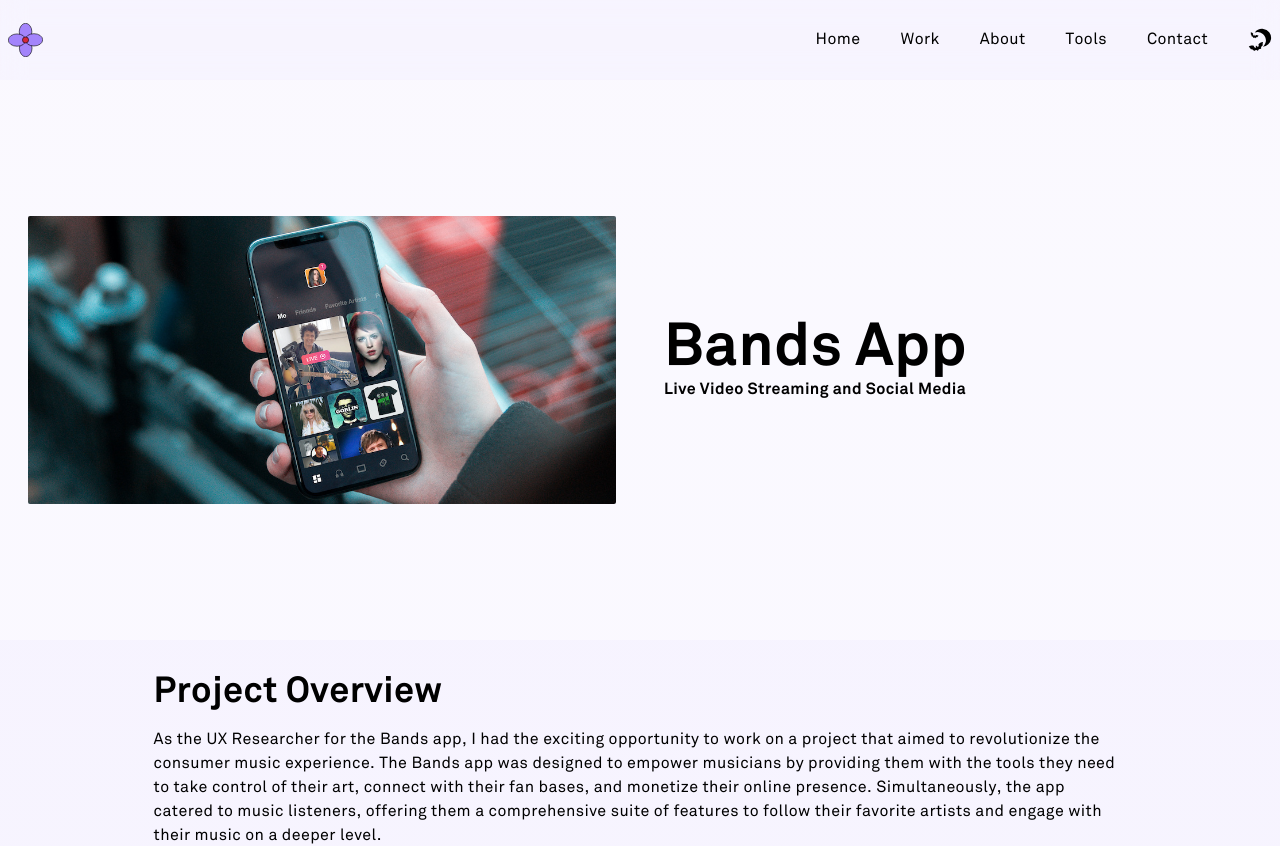
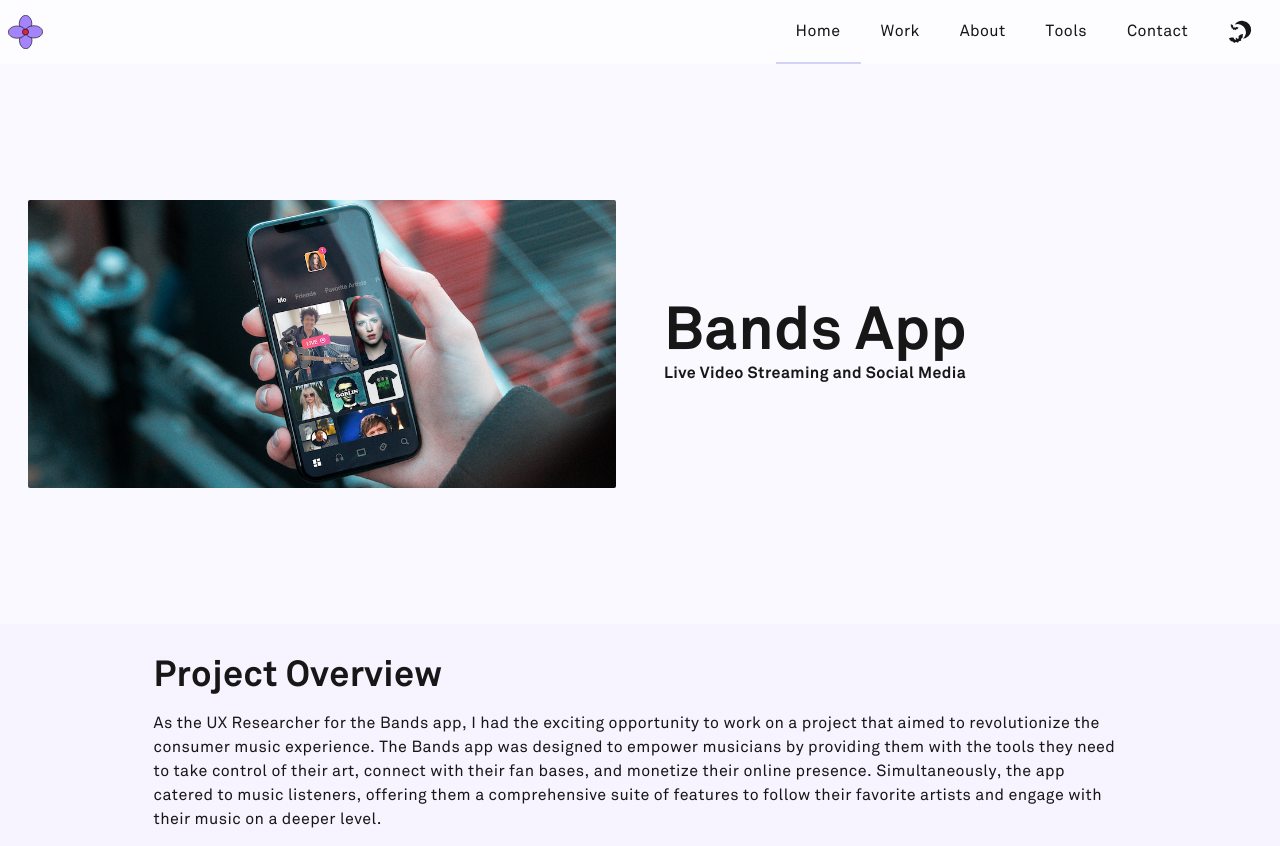
Before and after one commit to sofia-cse/nextjs-portfolio, a Next.js app: page /bands-app in a window 1280 px wide. Shown: the top 846 px of the page. Built offline with nearby package versions, Linux system fonts and the light colour scheme.

Commit message:
underlined nav, refactored css to fix background and color formatting

```diff
--- a/src/app/globals.css
+++ b/src/app/globals.css
@@ -2,14 +2,13 @@
 @tailwind components;
 @tailwind utilities;
 
-
-html  {
+html {
   /* commenting out smooth scroll until next/link anchor scroll is fixed */
   /* scroll-behavior: smooth!important;
   --scroll-behavior: smooth!important; */
-  font-family: ui-monospace, Menlo, Monaco, 'Cascadia Mono', 'Segoe UI Mono',
-  'Roboto Mono', 'Oxygen Mono', 'Ubuntu Monospace', 'Source Code Pro',
-  'Fira Mono', 'Droid Sans Mono', 'Courier New', monospace;
+  font-family: ui-monospace, Menlo, Monaco, "Cascadia Mono", "Segoe UI Mono",
+    "Roboto Mono", "Oxygen Mono", "Ubuntu Monospace", "Source Code Pro",
+    "Fira Mono", "Droid Sans Mono", "Courier New", monospace;
 }
 
 :root {
@@ -18,9 +17,9 @@ html  {
   --background-start-rgb: 214, 219, 220;
   --background-end-rgb: 255, 255, 255;
 */
-  --foreground-rgb: 0, 0, 0;
-  --background-start-rgb: 162, 132, 251, 0.1;
-  --background-end-rgb: 194, 175, 253, 0.1;
+  --foreground-rgb: 23, 23, 23;
+  --background-start-rgba: 162, 132, 251, 0.1;
+  --background-end-rgba: 194, 175, 253, 0.1;
 
   --base: 255, 255, 255;
 
@@ -37,31 +36,29 @@ html  {
     transparent 360deg
   );*/
 
-  --primary-glow: conic-gradient(
-    from 180deg at 50% 50%,
-    transparent,
-    #a284fb25,
-    #d3283b33,
-    #d3283b33,
-    #a284fb25,
-    transparent
+  --primary-glow: radial-gradient(
+    circle at 50%,
+    color(display-p3 0.827451 0.156863 0.231373 / 0.1) 0%,
+    transparent 70%
   );
 
   --glow-left: radial-gradient(
-    circle farthest-corner at 0% 50%,
-    #d3283b20,
-    #d3283b00
+    farthest-corner at 0% 50%,
+    color(display-p3 0.827451 0.156863 0.231373 / 0.1) 0%,
+    transparent 70%
   );
 
   --glow-right: radial-gradient(
     circle farthest-corner at 100% 50%,
-    #d3283b20,
-    #d3283b00
+    color(display-p3 0.827451 0.156863 0.231373 / 0.1) 0%,
+    transparent 70%
   );
 
   --secondary-glow: radial-gradient(
-    rgba(255, 255, 255, 1),
-    rgba(255, 255, 255, 0.3)
+    ellipse at 50%,
+    rgba(255, 255, 255, 0.9) 0%,
+    rgba(255, 255, 255, 0.5) 50%,
+    rgba(255, 255, 255, 0) 70%
   );
 
   --tile-start-rgb: 239, 245, 249;
@@ -91,7 +88,7 @@ html  {
   --card-rgb: 180, 185, 188;
   --card-border-rgb: 131, 134, 135;
 }
-
+/* old dark mode query
 @media (prefers-color-scheme: dark) {
   html {
     --foreground-rgb: 255, 255, 255;
@@ -104,11 +101,8 @@ html  {
 
     --backgroundHover: rgba(255, 115, 36, 0.01);
 
-    --primary-glow: radial-gradient(#d3283b30, #d3283b00);
-    --secondary-glow: radial-gradient(
-      rgba(0, 0, 0, 0),
-      rgba(0, 0, 0, 0),
-    );
+    --primary-glow: radial-gradient(color(display-p3 1 0.5 0), transparent);
+    --secondary-glow: radial-gradient(rgba(0, 0, 0, 0), rgba(0, 0, 0, 0));
 
     --tile-start-rgb: 2, 13, 46;
     --tile-end-rgb: 2, 5, 19;
@@ -128,23 +122,25 @@ html  {
     --card-border-rgb: 200, 200, 200;
   }
 }
+*/
 
-[data-theme='dark'] {
-  --foreground-rgb: 255, 255, 255;
+[data-theme="dark"] {
+  --foreground-rgb: 226, 232, 240;
   --background-start-rgba: 0, 0, 0, 0;
   --background-end-rgba: 0, 0, 0, 0;
 
-  --base: 34, 34, 34;
+  --base: 10, 10, 10;
 
   --border-color: #ffffff;
 
   --backgroundHover: rgba(255, 115, 36, 0.01);
 
-  --primary-glow: radial-gradient(#d3283b30, #d3283b00);
-  --secondary-glow: radial-gradient(
-    rgba(0, 0, 0, 0),
-    rgba(0, 0, 0, 0),
+  --primary-glow: radial-gradient(
+    circle at 50%,
+    color(display-p3 0.827451 0.156863 0.231373 / 0.188235) 0%,
+    transparent 70%
   );
+  --secondary-glow: radial-gradient(rgba(0, 0, 0, 0), rgba(0, 0, 0, 0));
 
   --tile-start-rgb: 2, 13, 46;
   --tile-end-rgb: 2, 5, 19;
@@ -162,107 +158,72 @@ html  {
   --callout-border-rgb: 108, 108, 108;
   --card-rgb: 100, 100, 100;
   --card-border-rgb: 200, 200, 200;
+
+  --glow-left: none;
+  --glow-right: none;
+}
+
+@layer base {
+  body {
+    @apply tracking-wide;
+  }
+
+  h1,
+  h2,
+  h3,
+  h4,
+  h5,
+  h6 {
+    @apply font-bold;
+  }
+
+  h1 {
+    @apply text-4xl sm:text-5xl md:text-6xl;
+  }
+
+  h2 {
+    @apply text-3xl sm:text-4xl;
+  }
+
+  li {
+    @apply cursor-pointer;
+  }
+
+  button {
+    @apply rounded-md uppercase bg-[#a284fb] text-white;
+  }
+
+  button:hover {
+    @apply shadow-xl transition ease-in-out duration-300;
+  }
+}
+
+body {
+  color: rgb(var(--foreground-rgb));
+  background: linear-gradient(
+    to bottom,
+    rgba(var(--background-start-rgba)),
+    rgba(var(--background-end-rgba))
+  );
+}
+
+/* individual class styles */
+.line {
+  position: absolute;
+  width: 100px;
+  height: 2px;
+  bottom: 0;
+  background-color: #d2d2f9;
+  transform-origin: 0 0 0;
+  transition: 0.2s;
 }
 
 .nav-top {
-  background-color: rgba(var(--base), 0.2);
+  background-color: rgba(var(--base), 0.75);
 }
 
 .nav-side {
   background-color: rgb(var(--base));
-}
-
-.center {
-  overflow: hidden;
-  background-clip: content-box;
-}
-
-.center::before {
-  background: var(--secondary-glow);
-  border-radius: 50%;
-  width: 100%;
-  height: 400px;
-  margin-left: -50%;
-  margin-top: 0px;
-  z-index: -2;
-}
-
-.center::after {
-  background: var(--primary-glow);
-  border-radius: 50%;
-  margin-top: -200px;
-  margin-left: -150px;
-  width: 300px;
-  height: 300px;
-  z-index: -1;
-  opacity: 0;
-  transition: 800ms;
-}
-
-.center:hover::after {
-  background: var(--primary-glow);
-  margin-top: -200px;
-  margin-left: -150px;
-  width: 300px;
-  height: 300px;
-  z-index: -1;
-  opacity: 1;
-  transition: 800ms;
-}
-
-.center::before,
-.center::after {
-  content: '';
-  left: 50%;
-  position: absolute;
-  filter: blur(42px);
-  transform: translateZ(0);
-}
-
-#work::before {
-  content: '';
-  max-width: 90%;
-  border-radius: 50%;
-  background: var(--glow-left);
-  left: 0%;
-  margin-top: -400px;
-  margin-left: -33%;
-  width: 66%;
-  height: 600px;
-  z-index: -1;
-  position: absolute;
-  filter: blur(50px);
-  transform: translateZ(0);
-}
-
-#about::before {
-  content: '';
-  max-width: 90%;
-  right: 0;
-  margin-top: -4.5rem;
-  border-radius: 50% 0 0 50%;
-  background: var(--glow-right);
-  width: 33%;
-  height: 560px;
-  z-index: -1;
-  position: absolute;
-  filter: blur(50px);
-}
-
-#skills::before {
-  content: '';
-  max-width: 90%;
-  border-radius: 50%;
-  background: var(--glow-left);
-  left: 0;
-  margin-top: -150px;
-  margin-left: -33%;
-  width: 66%;
-  height: 600px;
-  z-index: -1;
-  position: absolute;
-  filter: blur(50px);
-  transform: translateZ(0);
 }
 
 .projectheader {
@@ -272,7 +233,7 @@ html  {
 .projectitem {
   display: block;
   transform: translateZ(0);
-  border:1px solid;
+  border: 1px solid;
   border-color: var(--border-color);
   border-radius: 0.125rem;
   overflow: hidden;
@@ -289,7 +250,7 @@ html  {
 
 .projectitem::before,
 .projectitem::after {
-  content: '';
+  content: "";
   position: absolute;
   z-index: -1;
 }
@@ -307,99 +268,83 @@ html  {
   max-height: 466px !important;
 }
 
-/*
-.projectitem:hover::before {
-  animation: 4s rotate linear infinite;
-  width: 150%;
-  height: 200%;
-  background: var(--tile-border);
-  top: -40%;
-}
-*/
-
-/*
-.bands.projectitem:hover::before {
-  animation: 4s rotate linear infinite;
-  width: 200%;
-  height: 400%;
-  background: var(--tile-border);
-  top: -40%;
-}
-*/
-
-@media (min-width: 1024px) {
-  /*
-  .bands.projectitem:hover::before {
-    animation: 4s rotate linear infinite;
-    width: 150%;
-    height: 200%;
-    background: var(--tile-border);
-    top: -40%;
-  }
-  */
-}
-
-/* .projectitem::after {
-  inset: 100%;
-  padding: 10px;
-  border-radius: 6px;
-  background: linear-gradient(
-    to bottom right,
-    rgba(var(--tile-start-rgb), 1),
-    rgba(var(--tile-end-rgb), 1)
-  );
-  background-clip: content-box;
-} */
-
-body {
-  color: rgb(var(--foreground-rgb));
-  background: linear-gradient(
-    to bottom,
-    rgba(var(--background-start-rgb)),
-    rgba(var(--background-end-rgb)));
-}
-
+/* formatting on project detail page lists */
 ol {
-  list-style-type:decimal;
+  list-style-type: decimal;
   padding-left: 40px;
 }
 
-@layer base{
-
-  body {
-    @apply tracking-wide
+/* glowing background pseudo-code */
+.center {
+  overflow: hidden;
+  background-clip: content-box;
 }
 
-  h1, h2, h3, h4, h5, h6 {
-    @apply font-bold
+.center::before {
+  background: var(--secondary-glow);
+  width: 100%;
+  height: 400px;
+  margin-left: -50%;
+  margin-top: 0px;
+  z-index: -2;
 }
 
-  h1 {
-    @apply text-4xl sm:text-5xl md:text-6xl
+.center::after {
+  background: var(--primary-glow);
+  margin-top: -200px;
+  margin-left: -150px;
+  width: 300px;
+  height: 300px;
+  z-index: -1;
+  opacity: 0;
+  transition: 800ms;
 }
 
-  h2 {
-    @apply text-3xl sm:text-4xl
+.center:hover::after {
+  opacity: 1;
+  transition: 800ms;
 }
 
-  li {
-    @apply cursor-pointer
+.center::before,
+.center::after {
+  content: "";
+  left: 50%;
+  position: absolute;
+  filter: blur(24px);
+  border-radius: 50%;
 }
 
-  button {
-    @apply rounded-md uppercase bg-[#a284fb] text-white
+#work::before,
+#skills::before {
+  content: "";
+  max-width: 60%;
+  background: var(--glow-left);
+  left: 0;
+  width: 100%;
+  height: 160%;
+  z-index: -1;
+  position: absolute;
+  filter: blur(24px);
 }
 
-  button:hover  {
-    @apply shadow-xl transition ease-in-out duration-300
-  }
+#work::before {
+  margin-top: -400px;
 }
 
-@keyframes rotate {
-  from {
-    transform: rotate(360deg);
+#skills::before {
+  margin-top: 70px;
 }
-  to {
-    transform: rotate(0deg);
+
+#about::before {
+  content: "";
+  max-width: 50%;
+  right: 0;
+  margin-top: -4.5rem;
+  border-radius: 50% 0 0 50%;
+  background: var(--glow-right);
+  width: 100%;
+  height: 160%;
+  z-index: -1;
+  position: absolute;
+  filter: blur(24px);
 }
-}
--- /dev/null
+++ b/src/components/NavLine.jsx
@@ -0,0 +1,48 @@
+"use client";
+import React from "react";
+import { useState, useEffect } from "react";
+
+const NavLine = (props) => {
+  const [mounted, setMounted] = useState(false);
+
+  const [widths, setWidths] = useState([]);
+
+  useEffect(() => {
+    setMounted(true, []);
+    const widthArray = props.elementsRef.current.map((el) => el.offsetWidth);
+    setWidths(widthArray);
+  }, []);
+
+  console.log(`Widths:  ${widths[0]}`);
+
+  //calculate size and position for each nav element on load
+  const dimensions = {
+    home: { width: widths[0], x: 0 },
+    work: { width: widths[1], x: widths[0] },
+    about: { width: widths[2], x: widths[0] + widths[1] },
+    tools: { width: widths[3], x: widths[0] + widths[1] + widths[2] },
+    contact: {
+      width: widths[4],
+      x: widths[0] + widths[1] + widths[2] + widths[3],
+    },
+  };
+
+  //set width constant based on default element
+  const originalWidth = 100;
+
+  //set current width and height values to active tab
+  const activeDimensions = dimensions[props.activeTab];
+
+  // Resize and position background based on active tab
+  const lineStyle = {
+    home: {
+      transform: `translateX(${activeDimensions.x}px) scaleX(${
+        activeDimensions.width / originalWidth
+      })`,
+    },
+  };
+
+  return mounted && <div className="line" style={lineStyle.home} />;
+};
+
+export default NavLine;
--- a/src/components/Navbar.jsx
+++ b/src/components/Navbar.jsx
@@ -1,23 +1,30 @@
 "use client";
-import React, { useState } from "react";
+import React, { useState, useRef } from "react";
 import Image from "next/image";
 import Link from "next/link";
 import { AiOutlineClose, AiOutlineMail, AiOutlineMenu } from "react-icons/ai";
 import { FaGithub, FaLinkedinIn } from "react-icons/fa";
 import logo from "../../public/assets/florere.svg";
 import ThemeButton from "./ThemeButton.jsx";
+import NavLine from "./NavLine";
 
 const Navbar = () => {
   const [nav, setNav] = useState(false);
+  const [activeTab, setActiveTab] = useState("home");
+
+  const elementsRef = useRef([]);
+
   const handleNav = () => {
     setNav(!nav);
   };
+
   return (
-    <div className="nav-top w-full h-20 z-[100] sticky top-0 backdrop-blur-md">
+    <div className="nav-top w-full h-16 z-[100] sticky top-0 backdrop-blur">
       <div className="container mx-auto flex justify-between items-center w-full h-full px-2 2xl:px-8">
         <Link
-          href="/#main"
+          href="/#"
           aria-label="link to the top of the homepage for Sofia Martin's profile"
+          onClick={() => setActiveTab("home")}
         >
           <Image
             src={logo}
@@ -29,24 +36,63 @@ const Navbar = () => {
         </Link>
         <div>
           <ul className="hidden md:flex items-center">
-            <li className="ml-10 text sm hover:border-collapse">
-              <Link href="/#main">Home</Link>
+            <li className="text sm hover:border-collapse">
+              <Link
+                href="/#"
+                className="p-5"
+                ref={(el) => elementsRef.current.push(el)}
+                onClick={() => setActiveTab("home")}
+              >
+                Home
+              </Link>
             </li>
-            <li className="ml-10 text sm hover:border-collapse">
-              <Link href="/#work">Work</Link>
+            <li className="text sm hover:border-collapse">
+              <Link
+                href="/#work"
+                className="p-5"
+                ref={(el) => elementsRef.current.push(el)}
+                onClick={() => setActiveTab("work")}
+              >
+                Work
+              </Link>
             </li>
-            <li className="ml-10 text sm hover:border-collapse">
-              <Link href="/#about">About</Link>
+            <li className="text sm hover:border-collapse">
+              <Link
+                href="/#about"
+                className="p-5"
+                ref={(el) => elementsRef.current.push(el)}
+                onClick={() => setActiveTab("about")}
+              >
+                About
+              </Link>
             </li>
-            <li className="ml-10 text sm hover:border-collapse">
-              <Link href="/#skills">Tools</Link>
+            <li className="text sm hover:border-collapse">
+              <Link
+                href="/#skills"
+                className="p-5"
+                ref={(el) => elementsRef.current.push(el)}
+                onClick={() => {
+                  setActiveTab("tools");
+                  console.log(activeTab);
+                }}
+              >
+                Tools
+              </Link>
             </li>
-            <li className="ml-10 text sm hover:border-collapse">
-              <Link href="/#contact">Contact</Link>
+            <li className="text sm hover:border-collapse">
+              <Link
+                href="/#contact"
+                className="p-5"
+                ref={(el) => elementsRef.current.push(el)}
+                onClick={() => setActiveTab("contact")}
+              >
+                Contact
+              </Link>
             </li>
-            <li className="ml-10 hover:border-collapse min-w-[24px] max-h-[24px]">
+            <li className="px-5 hover:border-collapse min-w-[24px] max-h-[24px]">
               <ThemeButton />
             </li>
+            <NavLine activeTab={activeTab} elementsRef={elementsRef} />
           </ul>
           {/* Mobile Menu */}
           <div onClick={handleNav} className="md:hidden">
```
Lines whose indentation alone changed are shown as unchanged.
